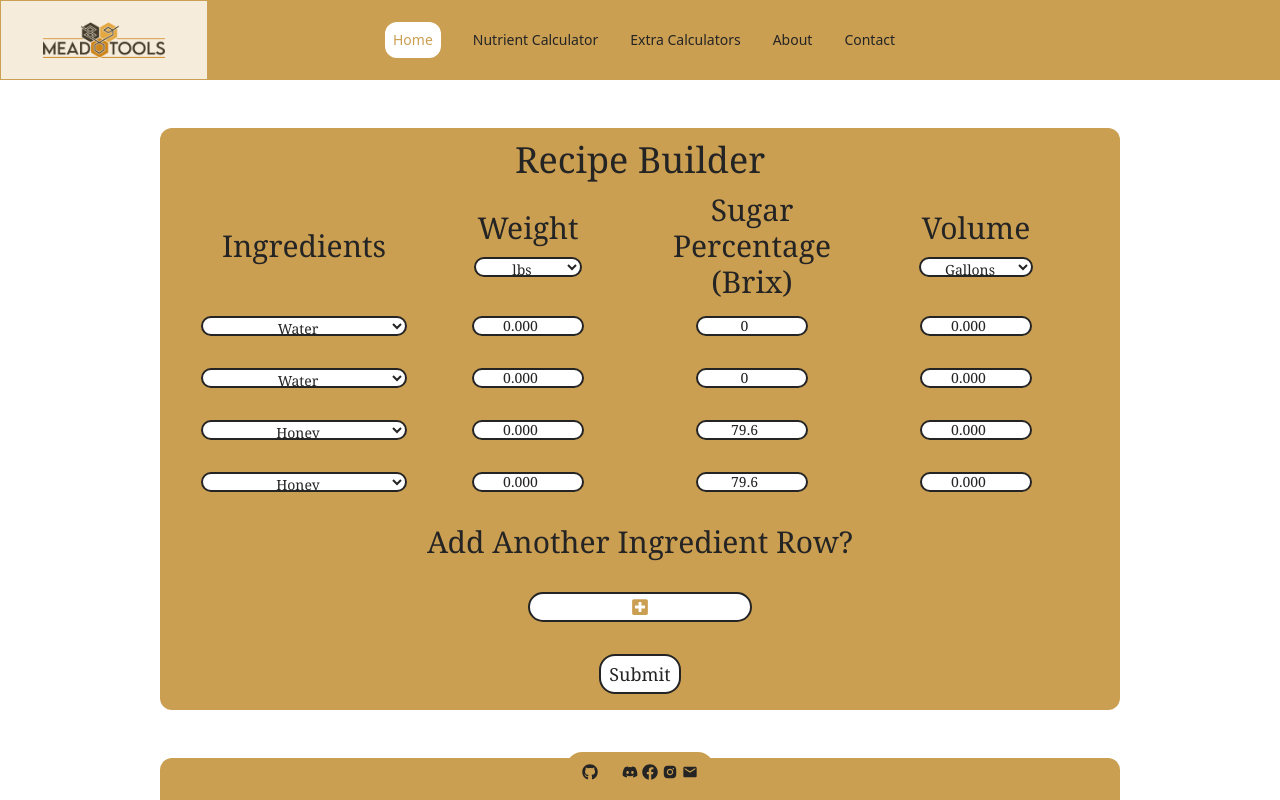
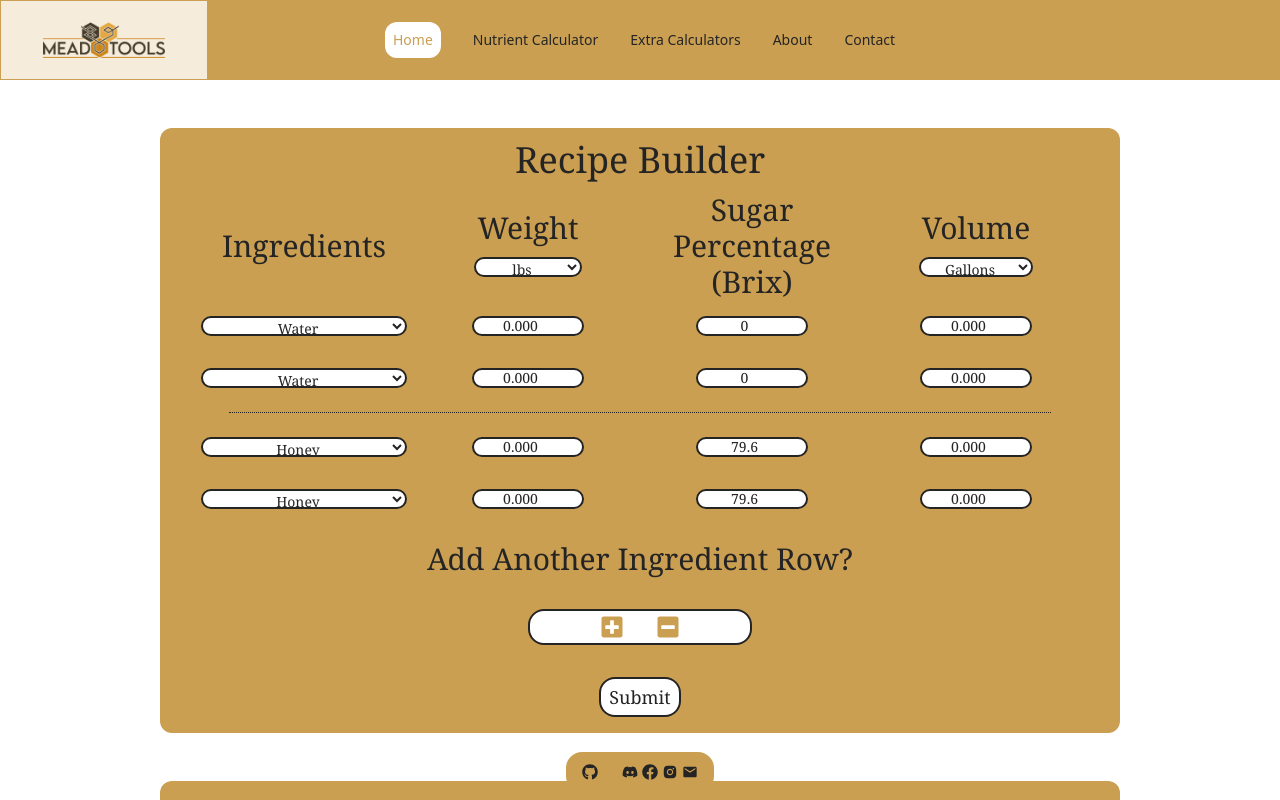
Before and after one commit to ljreaux/MeadTools-React, a React (Vite) app: page / in a window 1280 px wide. Shown: the top 800 px of the page. Built offline with nearby package versions, Linux system fonts and the light colour scheme; some icons are missing; the HTML template or start-up script is replaced by a standard one.

Commit message:
added - button

```diff
--- a/src/components/Home/Home.jsx
+++ b/src/components/Home/Home.jsx
@@ -5,6 +5,7 @@ import Title from "../Title";
 import IngredientLine from "./IngredientLine";
 import NewLines from "./NewLines";
 import { FaPlusSquare } from "react-icons/fa";
+import { FaMinusSquare } from "react-icons/fa";
 import { MdPictureAsPdf } from "react-icons/md";
 import NutrientCalc from "../NutrientCalc/NutrientCalc";
 import Stabilizers from "./Stabilizers";
@@ -323,6 +324,7 @@ function Home() {
             inputNum="input12"
             initialIngredient={"Water"}
           />
+          <div className="col-span-5 w-11/12 h-fit border-dotted border-b-[1px] border-textColor my-2"></div>
           <IngredientLine
             volUnits={volUnits}
             units={units}
@@ -359,17 +361,30 @@ function Home() {
               Cannot add any more rows.
             </h2>
           )}
+          <div className="btn bg-background rounded-2xl px-2 py-[.25rem] col-span-4 items-center flex justify-center gap-8 my-8 w-1/4 group">
             <button
               type="button"
               onClick={() => {
                 setRowCount(rowCount + 1);
               }}
-            className={`btn group w-1/4 col-span-4 flex flex-col items-center text-2xl text-sidebar hover:text-textColor my-8 transition-colors`}
+              className={`group w-fit text-2xl text-sidebar hover:text-textColor transition-colors`}
               // disabled when 10 rows are reached
               disabled={rowCount >= 9}
             >
-            <FaPlusSquare className="group-hover:scale-125" />
+              <FaPlusSquare className="group-hover:scale-125 group-hover:text-textColor disabled:cursor-not-allowed" />
             </button>
+            <button
+              type="button"
+              onClick={() => {
+                if (rowCount > 0) setRowCount(rowCount - 1);
+              }}
+              className={`group w-fit text-2xl text-sidebar hover:text-textColor transition-colors disabled:cursor-not-allowed`}
+              // disabled when 10 rows are reached
+              disabled={rowCount <= 0}
+            >
+              <FaMinusSquare className="group-hover:scale-125 group-hover:text-textColor" />
+            </button>
+          </div>
           <button
             type="submit"
             className="btn col-span-4 mb-4"
```
Lines whose indentation alone changed are shown as unchanged.
